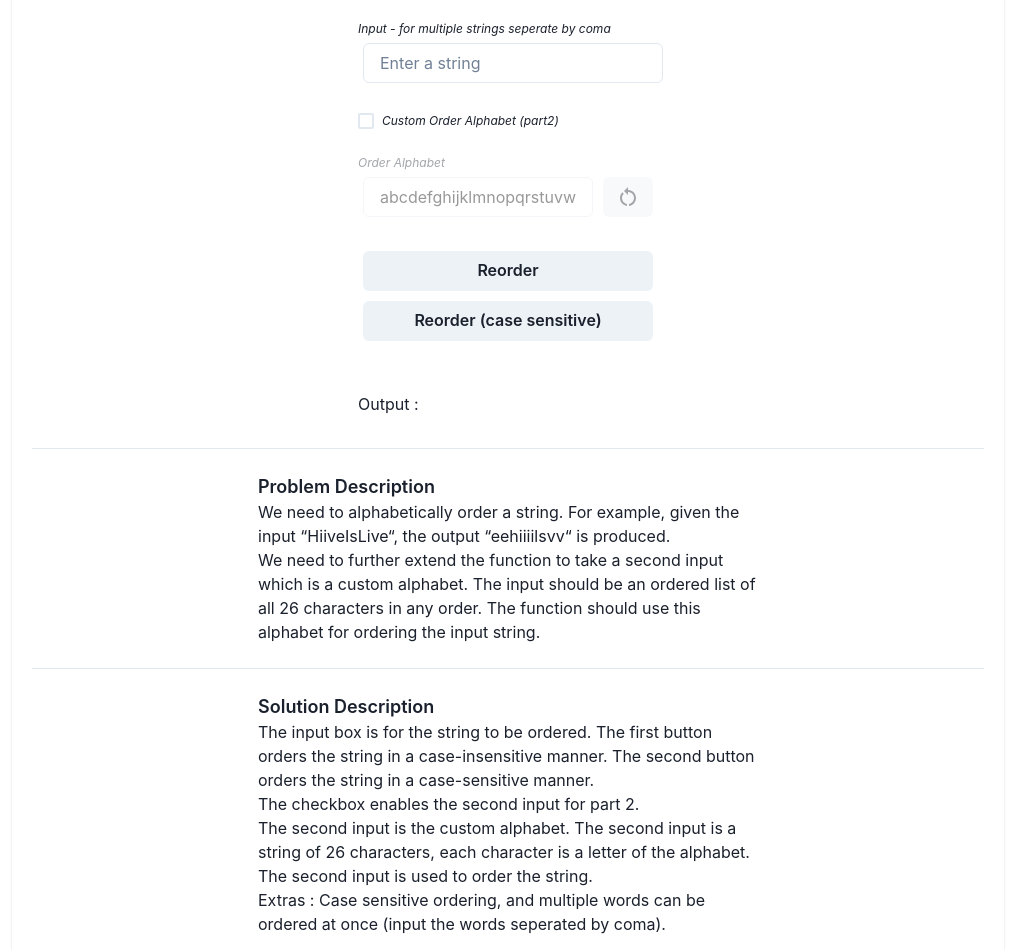
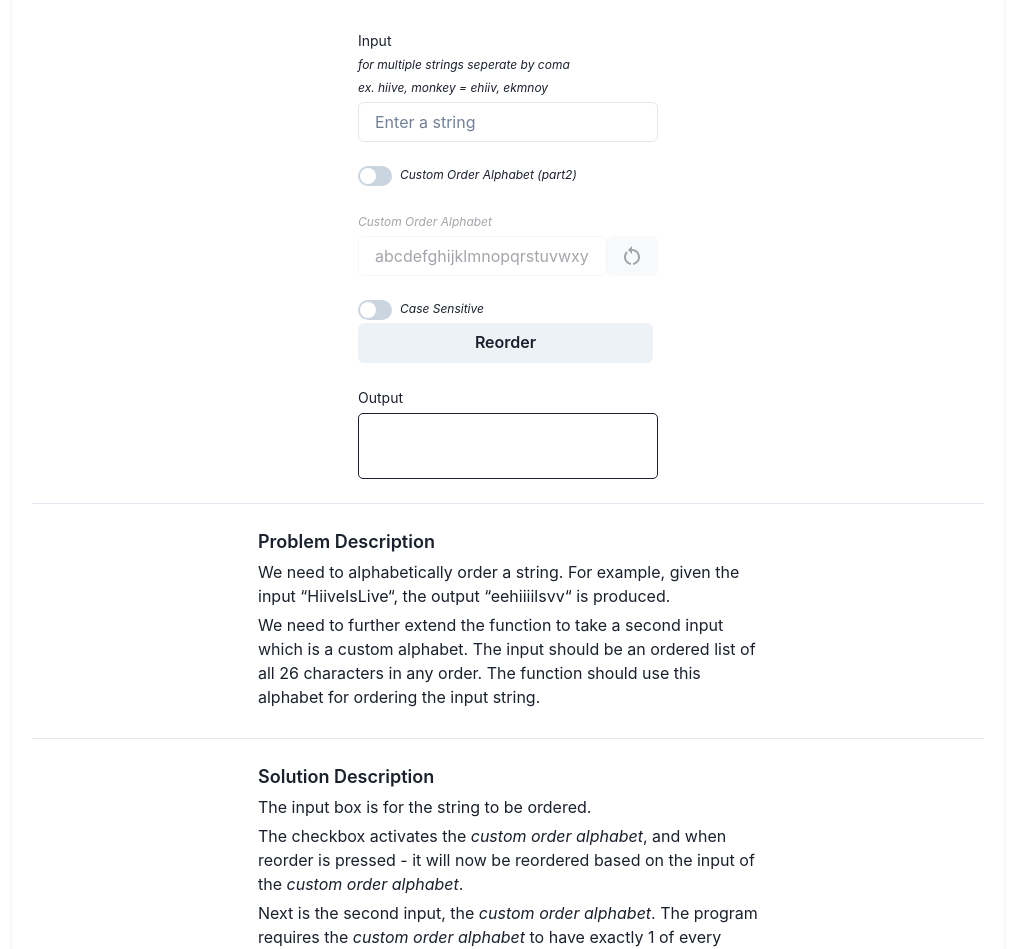
Before and after one commit to egroeg92/alphabeticalHiive, a Next.js app: page / in a window 1280 px wide. Shown: the part 210-1159 px from the top of the page, without its empty margins (132-1147 px from the left). Built offline with nearby package versions, Linux system fonts and the light colour scheme.

Commit message:
ux/ui updates

```diff
--- a/components/orderString.tsx
+++ b/components/orderString.tsx
@@ -1,6 +1,9 @@
 import React, { useState, useCallback } from "react";
-import { Card, CardBody, Box, Text, Stack, StackDivider, Link, Input, Button, TagLabel, Checkbox } from "@chakra-ui/react";
+import { Card, CardBody, Box, Text, Stack, StackDivider, Tag, TagLabel, Input, Button, Switch, Tooltip } from "@chakra-ui/react";
 import RestartAltIcon from '@mui/icons-material/RestartAlt';
+import { ExternalLinkIcon } from '@chakra-ui/icons';
+import { TagCloseButton } from "@chakra-ui/react";
+import NextLink from "next/link"
 
 export default function OrderString(){
 
@@ -10,7 +13,7 @@ export default function OrderString(){
     const [input, setInput ] = useState<string>("");
     const [output, setOutput] = useState<string>("");
     const [useOrderAlphabet, setUseOrderAlphabet] = useState<boolean>(false);
-
+    const [useCaseSensitive, setUseCaseSensitive] = useState<boolean>(false);
 
     const checkOrderAlphabet = useCallback((input: string ) => {
 
@@ -81,14 +84,13 @@ export default function OrderString(){
 
     }, [input]);
 
-
     // Similar to above, but uses orderAlphabet to sort the characters (rather than the stringSet)
     // orderAlphabet only uses lowercase
-    const orderStringDefaultUseAlphabet = useCallback((toLowerCase:boolean) => {
+    const orderStringDefaultUseAlphabet = useCallback(() => {
 
         if(checkOrderAlphabet(orderAlphabet) == false) return;
 
-        const arr = toLowerCase ? input.toLowerCase().split(",") : input.split(",");
+        const arr = !useCaseSensitive ? input.toLowerCase().split(",") : input.split(",");
         const output = arr.map((string)=>{
             const stringSet: {[key: number]: string} = {};
             const stringArray = string.split("");
@@ -110,20 +112,23 @@ export default function OrderString(){
 
         });
         setOutput(output.join(', '));
+    }, [input, useCaseSensitive, orderAlphabet, checkOrderAlphabet]);
 
-    }, [input, orderAlphabet, checkOrderAlphabet]);
-
+    const handleRemoveWord = useCallback((word: string) => {
+        const newInput = input.split(',').filter((item)=>item !== word).join(',');
+        setInput(newInput);
+    }, [input]);
 
     // factory
-    const orderString = useCallback((key: string) => {
+    const orderString = useCallback(() => {
         if(useOrderAlphabet){
-            orderStringDefaultUseAlphabet(key === 'default');
-        }else if(key === 'default'){
+            orderStringDefaultUseAlphabet();
+        }else if(!useCaseSensitive){
             orderStringDefault();
-        }else if(key === 'case-sensitive'){
+        }else{
             orderStringDefaultCaseSensitive();
         }
-    }, [useOrderAlphabet, orderStringDefaultUseAlphabet, orderStringDefault, orderStringDefaultCaseSensitive]);
+    }, [useOrderAlphabet, useCaseSensitive, orderStringDefaultUseAlphabet, orderStringDefault, orderStringDefaultCaseSensitive]);
 
 
 
@@ -140,8 +145,31 @@ export default function OrderString(){
                         {/* Text Input */}
                         <Box sx={{display:'flex', justifyContent:'center', width:'100%'}}>
                             <Box sx={{display:'flex', width:'min(100%, 300px)', alignContent:'flex-start', flexDirection:'column'}} >
-                                <Text fontSize='xs' sx={{ fontStyle:'italic', paddingRight:'5px'}}>Input - for multiple strings seperate by coma </Text>
-                                <Input type="text" value={input} width='100%' onChange={(e)=>setInput(e.target.value)} id="orderStringInput" placeholder="Enter a string" />
+                                <Text fontSize='sm'>Input</Text>
+                                <Text fontSize='xs' sx={{ fontStyle:'italic', paddingRight:'5px'}}>for multiple strings seperate by coma </Text>
+                                <Text fontSize='xs' sx={{ fontStyle:'italic', paddingRight:'5px'}}>ex. hiive, monkey = ehiiv, ekmnoy</Text>
+                                <Input type="text" value={input} width='100%' onChange={(e)=>setInput(e.target.value)} id="orderStringInput" placeholder="Enter a string" >
+                                </Input>
+                                <Box sx={{display:'flex', flexWrap:'wrap', justifyContent:'center', width:'100%', }}>
+                                {
+                                    input?.length > 0 && input.split(',').map((word, index) => {
+                                        return(
+                                        <Tag
+                                            key={index}
+                                            borderRadius='full'
+                                            variant='solid'
+                                            colorScheme='green'
+                                            width='fit-content'
+                                            m='4px 4px'
+                                            >
+                                            <TagLabel>{word}</TagLabel>
+                                            <TagCloseButton onClick={()=>handleRemoveWord(word)}/>
+                                        </Tag>)
+                                    })
+                                }
+                                </Box>
+
+
                             </Box>
                         </Box>
 
@@ -149,26 +177,23 @@ export default function OrderString(){
                         <Box sx={{display:'flex', justifyContent:'center', width:'100%'}}>
                             <Box sx={{display:'flex', width:'min(100%, 300px)', alignContent:'flex-start', flexDirection:'column'}} >
                                 <Box display='flex'>
-                                    <Checkbox id='useAlphabetSwitch' checked={useOrderAlphabet} onChange={()=>setUseOrderAlphabet(!useOrderAlphabet)} sx={{pr:2, cursor:'pointer'}}/>
+                                    <Switch id='useAlphabetSwitch' checked={useOrderAlphabet} onChange={()=>setUseOrderAlphabet(!useOrderAlphabet)} sx={{pr:2, cursor:'pointer'}}/>
                                     <Text fontSize='xs' fontStyle={'italic'}>Custom Order Alphabet (part2)</Text>
                                 </Box>
-
                             </Box>
                         </Box>
 
                         {/* order alphabet input */}
                         <Box sx={{display:'flex', justifyContent:'center', width:'100%'}}>
 
-                            <Box sx={{display:'flex', width:'min(100%, 300px)', alignContent:'flex-start', flexDirection:'column',
-                                    opacity: useOrderAlphabet ? 1 : 0.4,
-                                    pointerEvents: useOrderAlphabet ? 'all' : 'none'}} >
-
+                            <Box sx={{display:'flex', width:'min(100%, 300px)', alignContent:'flex-start', flexDirection:'column',  opacity: useOrderAlphabet ? 1 : 0.4, pointerEvents: useOrderAlphabet ? 'all' : 'none'}} >
                                 <Box>
-                                    <Text fontSize='xs' fontStyle={'italic'}>Order Alphabet</Text>
+                                    <Text fontSize='xs' fontStyle={'italic'}>Custom Order Alphabet</Text>
                                 </Box>
 
                                 <Box display={'flex'}>
                                     <Input type="text" width='min(100%, 300px)' value={orderAlphabet} onChange={(e)=>handleOrderAlphabetChange(e.target.value)} id="orderAlphabetInput"  />
+                                    <Tooltip label="Custom Order Alphabet" aria-label="Reset Alphabet">
                                         <Button onClick={() => {
                                             setOrderAlphabet('abcdefghijklmnopqrstuvwxyz');
                                             setOutput('');
@@ -176,6 +201,7 @@ export default function OrderString(){
                                         }} >
                                             <RestartAltIcon sx={{p:0 ,marginEnd:0, marginInlineEnd:0, display:'flex', justifyContent:'center'}}/>
                                         </Button>
+                                    </Tooltip>
                                 </Box>
                                 {message?.length > 0 && <Text sx={{color:'red',}}>{message}</Text>}
                             </Box>
@@ -184,17 +210,42 @@ export default function OrderString(){
                         {/* submit buttons */}
                         <Box sx={{display:'flex', justifyContent:'center', width:'100%'}}>
                             <Box sx={{display:'flex', width:'min(100%, 300px)', alignContent:'flex-start', flexDirection:'column'}}>
-                                <Button onClick={() => orderString('default')} style={{marginRight:'5px'}}>Reorder</Button>
-                                <Button onClick={() => orderString('case-sensitive')} >Reorder (case sensitive)</Button>
+                                <Box sx={{display : 'flex'}}>
+                                    <Switch id='useAlphabetSwitch' checked={useCaseSensitive} onChange={()=>setUseCaseSensitive(!useCaseSensitive)} sx={{pr:2, cursor:'pointer'}}/>
+                                    <Text fontSize='xs' fontStyle={'italic'}>Case Sensitive</Text>
+                                </Box>
+                                <Button onClick={() => orderString()} style={{marginRight:'5px'}}>Reorder</Button>
                             </Box>
                         </Box>
 
                         <Box sx={{display:'flex', justifyContent:'center', width:'100%'}}>
-                            <Box sx={{display:'flex', width:'min(100%, 300px)', alignContent:'flex-start', flexDirection:'column'}}>
-                                <Box as='span' >
-                                    <Text as='span'>Output : </Text>
-                                    <Text as='span' fontSize={'4xl'}>{output} </Text>
+                            <Box>
+                                <Text fontSize='sm'>Output </Text>
+
+                                <Box as='span' sx={{
+                                    border: '1px solid',
+                                    padding: '2rem 3rem',
+                                    borderRadius: '5px',
+                                    display:'flex',
+                                    width:'fit-content',
+                                    maxWidth: '500px',
+                                    minWidth:'300px',
+                                    // alignContent:'flex-start',
+                                    }}>
+                                        <Box sx={{display:'flex', flexWrap:'wrap', justifyContent:'center', width:'100%', }}>
+                                        {output?.length > 0 &&
+                                            output.split(',').map((word, index) => {
+                                                return(
+                                                    <Tag key={index} width='fit-content' p={'1rem 1.5rem'} m={1}>
+                                                        <TagLabel><Text as='span' fontSize={'2xl'}>{word}</Text></TagLabel>
+                                                    </Tag>
+                                                )
+                                            })
+                                        }
                                     </Box>
+
+                                </Box>
+
                             </Box>
                         </Box>
                     </Stack>
@@ -215,21 +266,25 @@ export default function OrderString(){
                     <Box>
                         <Text fontSize='lg' fontWeight={'semibold'}>Solution Description</Text>
                         <Text as ='p'>
-                            The input box is for the string to be ordered. The first button orders the string in a case-insensitive manner. The second button orders the string in a case-sensitive manner.
+                            The input box is for the string to be ordered.
                         </Text>
                         <Text as ='p'>
-                            The checkbox enables the second input for part 2.
+                            The checkbox activates the <i>custom order alphabet</i>, and when reorder is pressed - it will now be reordered based on the input of the <i>custom order alphabet</i>.
                         </Text>
                         <Text as ='p'>
-                            The second input is the custom alphabet. The second input is a string of 26 characters, each character is a letter of the alphabet. The second input is used to order the string.
+                            Next is the second input, the <i>custom order alphabet</i>. The program requires the <i>custom order alphabet</i> to have exactly 1 of every character in the English alphabet.
                         </Text>
                         <Text as ='p'>
-                            Extras : Case sensitive ordering, and multiple words can be ordered at once (input the words seperated by coma).
+                            Extras : <b>Case sensitive ordering</b>: the output will consider case. <b>Multiple Input</b>: multiple strings can be processed at once (input the words seperated by comas).
                         </Text>
                     </Box>
                 </Box>
                 <Box display='flex' justifyContent={'center'}>
-                    <Link fontSize='sm' href='https://github.com/egroeg92/alphabeticalHiive' isExternal>Source Code</Link>
+                    <NextLink href='https://github.com/egroeg92/alphabeticalHiive' target='_blank' passHref>
+                        <Button variant='solid' colorScheme='teal'>
+                            Source Code <ExternalLinkIcon mx={2}/>
+                        </Button>
+                    </NextLink>
                 </Box>
             </Stack>
         </CardBody>
--- a/package.json
+++ b/package.json
@@ -9,6 +9,7 @@
     "lint": "next lint"
   },
   "dependencies": {
+    "@chakra-ui/icons": "^2.1.1",
     "@chakra-ui/react": "^2.8.2",
     "@emotion/react": "^11.11.3",
     "@emotion/styled": "^11.11.0",
--- a/pages/index.tsx
+++ b/pages/index.tsx
@@ -1,15 +1,10 @@
 import Head from "next/head";
 import OrderString from "@/components/orderString";
-import { Text, Container, Grid, GridItem, useColorMode } from "@chakra-ui/react";
-
+import { Text, Container, Grid, GridItem, Link } from "@chakra-ui/react";
+import { ChatIcon } from '@chakra-ui/icons'
 
 
 export default function Home() {
-
-  const { colorMode } = useColorMode()
-
-
-
 
   return (
     <>
@@ -29,7 +24,7 @@ export default function Home() {
               <Text textAlign={{base:"center", md:'start'}} fontSize={{base:'1.5rem', md:'2rem'}}>Junior Engineer at Hiive Technical&nbsp;Interview</Text>
             </GridItem>
             <GridItem colSpan={{base:12, md:3}} display={'flex'} alignItems={'flex-end'} justifyContent={{base:'center', md:'flex-end'}}>
-              <Text >George Macrae</Text>
+              <Link href='mailto:grgmacrae@gmail.com'>George Macrae<ChatIcon ml={1}/></Link>
             </GridItem>
             <GridItem colSpan={{base:12, md:3}} display={'flex'} alignItems={'flex-end'} justifyContent={{base:'center', md:'flex-end'}}>
               <Text >2024-2-22</Text>
--- a/styles/globals.css
+++ b/styles/globals.css
@@ -1,47 +1,7 @@
-:root {
-
-}
-
-@media (prefers-color-scheme: dark) {
-  :root {
-  }
-}
-
 p{
   max-width: 500px;
+  margin-bottom: 5px;
 }
-
-button{
-  cursor: pointer;
-  padding: 5px;
-  border: none;
-  border-radius: 5px;
-  background-color: #f1f1f1;
-  color: black;
-  font-size: 12px;
-  font-weight: bold;
-  margin: 5px;
-  transition: 0.3s;
-}
-button:hover{
-  background-color: #e1e1e1;
-}
-
-input{
-  padding: 5px;
-  border: none;
-  border-radius: 5px;
-  background-color: #f1f1f1;
-  color: black;
-  font-size: 13px;
-  margin: 5px;
-  transition: 0.3s;
-
-}
-input:hover{
-  background-color: #e1e1e1;
-}
-
 
 @media (prefers-color-scheme: dark) {
   html {
```
Also changed, not shown: 1 other file (tests, documents, lock files or other folders). Lines whose indentation alone changed are shown as unchanged.
